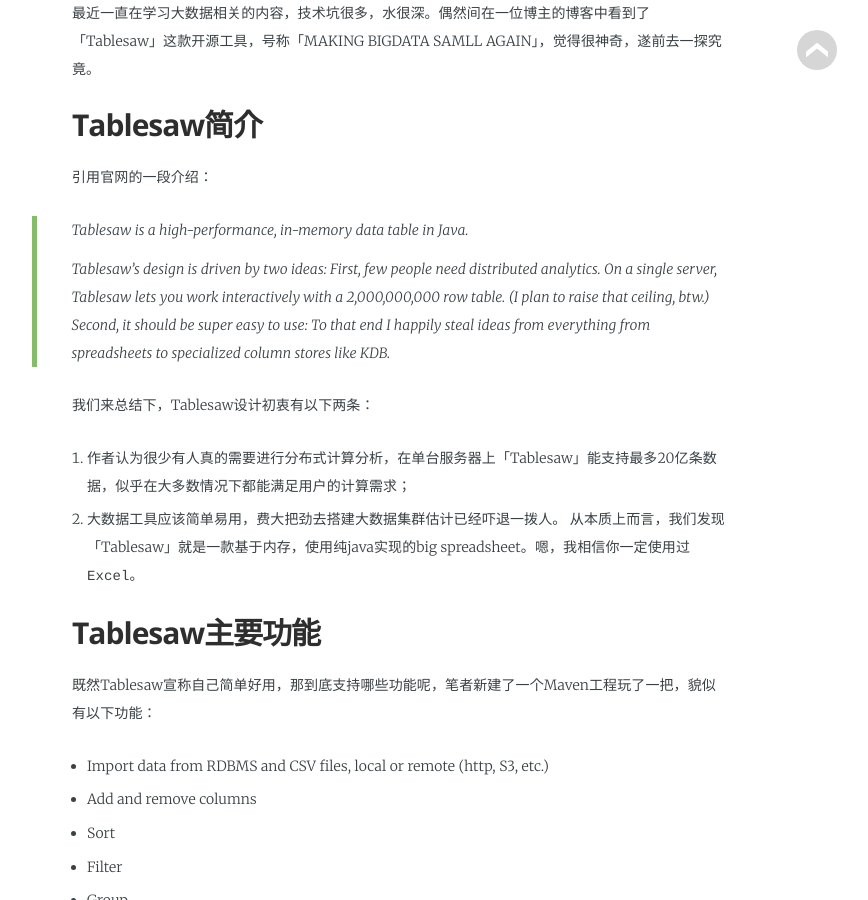
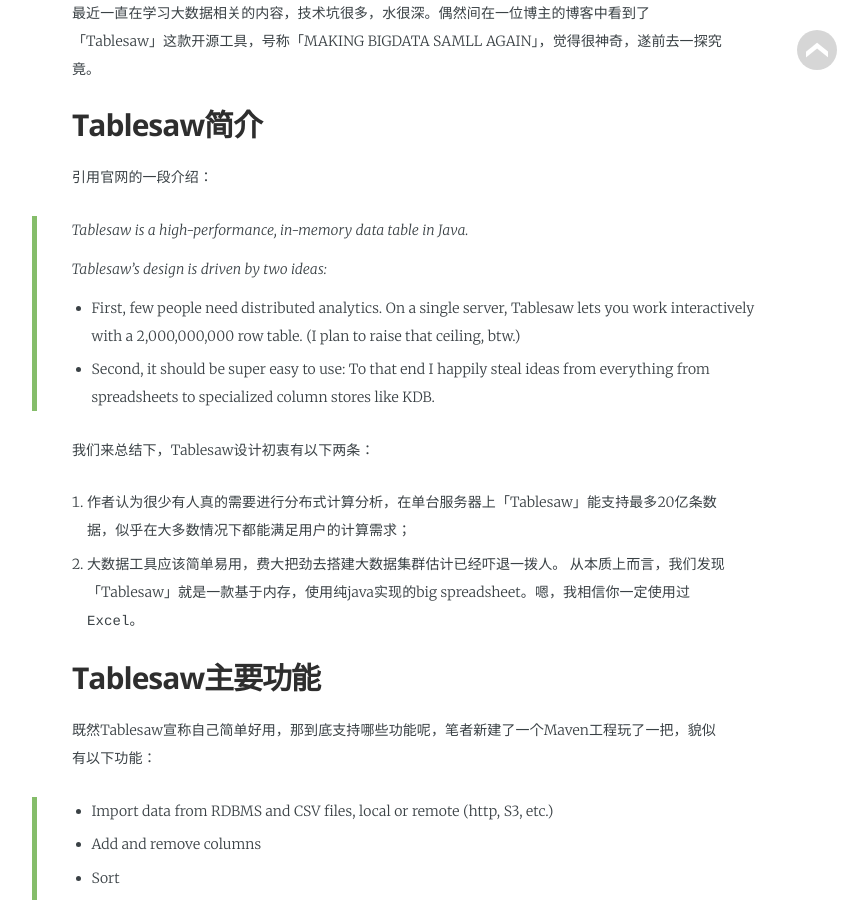
Before and after one commit to triffic-tang/triffic-tang.github.io, a Jekyll site: the page built from _posts/2018-10-25-bigdata-self-introduction.md, in a window 1280 px wide and 900 px high, scrolled down 528 px. Shown: the whole window, without its empty margins (243-1111 px from the left). Built offline with Jekyll 4.4.1, drawn with Linux system fonts in a browser that asks for light colours; some web fonts are replaced.

```diff
--- a/_posts/2018-10-25-bigdata-self-introduction.md
+++ b/_posts/2018-10-25-bigdata-self-introduction.md
@@ -15,7 +15,9 @@ comments:          true
 引用官网的一段介绍：
 > Tablesaw is a high-performance, in-memory data table in Java.
 >
-> Tablesaw's design is driven by two ideas: First, few people need distributed analytics. On a single server, Tablesaw lets you work interactively with a 2,000,000,000 row table. (I plan to raise that ceiling, btw.) Second, it should be super easy to use: To that end I happily steal ideas from everything from spreadsheets to specialized column stores like KDB.
+> Tablesaw's design is driven by two ideas:
+> - First, few people need distributed analytics. On a single server, Tablesaw lets you work interactively with a 2,000,000,000 row table. (I plan to raise that ceiling, btw.)
+> - Second, it should be super easy to use: To that end I happily steal ideas from everything from spreadsheets to specialized column stores like KDB.
 
 我们来总结下，Tablesaw设计初衷有以下两条：
 1. 作者认为很少有人真的需要进行分布式计算分析，在单台服务器上「Tablesaw」能支持最多20亿条数据，似乎在大多数情况下都能满足用户的计算需求；
@@ -24,18 +26,18 @@ comments:          true
 
 ## Tablesaw主要功能
 既然Tablesaw宣称自己简单好用，那到底支持哪些功能呢，笔者新建了一个Maven工程玩了一把，貌似有以下功能：
-- Import data from RDBMS and CSV files, local or remote (http, S3, etc.)
-- Add and remove columns
-- Sort
-- Filter
-- Group
-- Map and reduce operations
-- Descriptive stats (mean, min, max, median, etc.)
-- Plotting for exploratory data analysis and model checking
-- Store tables in a very-fast, compressed columnar storage format
+> - Import data from RDBMS and CSV files, local or remote (http, S3, etc.)
+> - Add and remove columns
+> - Sort
+> - Filter
+> - Group
+> - Map and reduce operations
+> - Descriptive stats (mean, min, max, median, etc.)
+> - Plotting for exploratory data analysis and model checking
+> - Store tables in a very-fast, compressed columnar storage format
 
 在试用过程中有几点事项说明下：
-1. 在数据量不大的情况下，执行简单的查询操作速度很快，不像在Hive中做一个非常简单的查询都会转化成一个MapReduce作业在Hadoop集群上跑几十秒时间(当然你可以通过`set hive.fetch.task.conversion=more `，使得简单的查询不会被转化成MapReduce作业)；
+1. 在数据量不大的情况下，执行简单的查询操作速度很快，不像在Hive中做一个非常简单的查询都会转化成一个MapReduce作业在Hadoop集群上跑几十秒时间(当然你可以通过`set hive.fetch.task.conversion=more`，使得简单的查询不会被转化成MapReduce作业)；
 2. Tablesaw支持的功能还非常有限，对于复杂的组合查询会很吃力，甚至可能都做不到，Tablesaw作者在博客中强调未来会支持更多的列类型，支持更多的操作，同时把常用的机器学习算法的实现也引入进来，对于未来的设想我们拭目以待；
 3. 在借助Tablesaw做数据展示的时候，使用的是XCharts。
 
```
